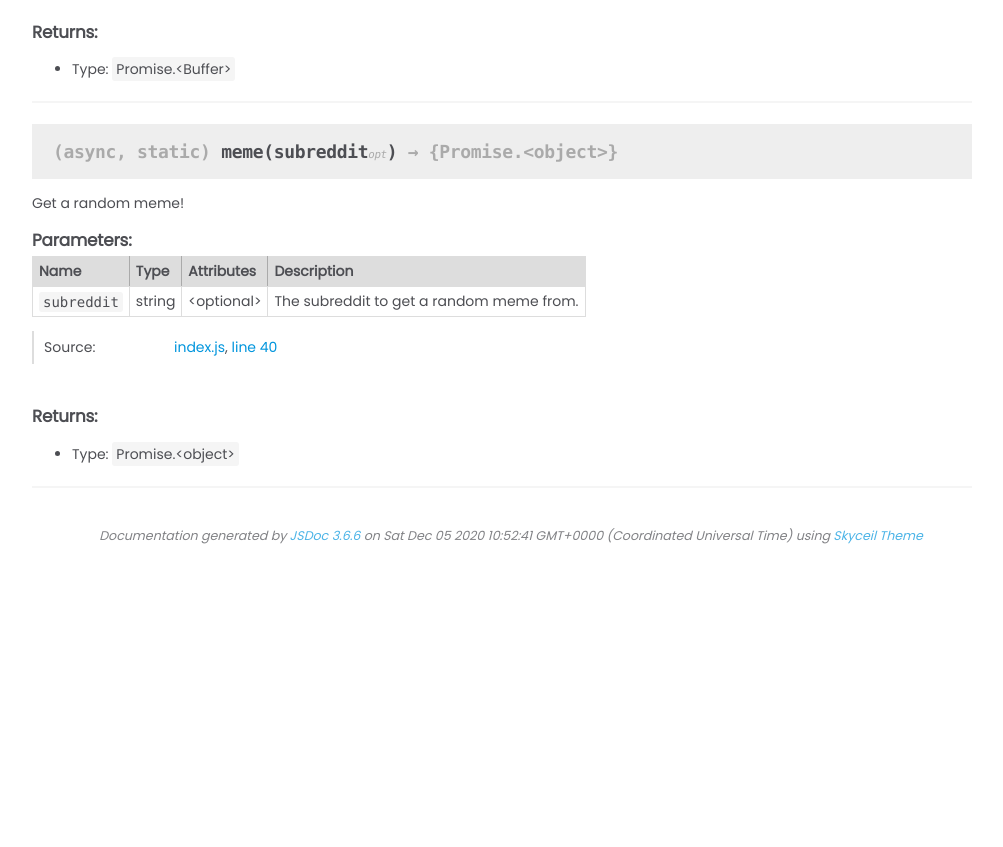
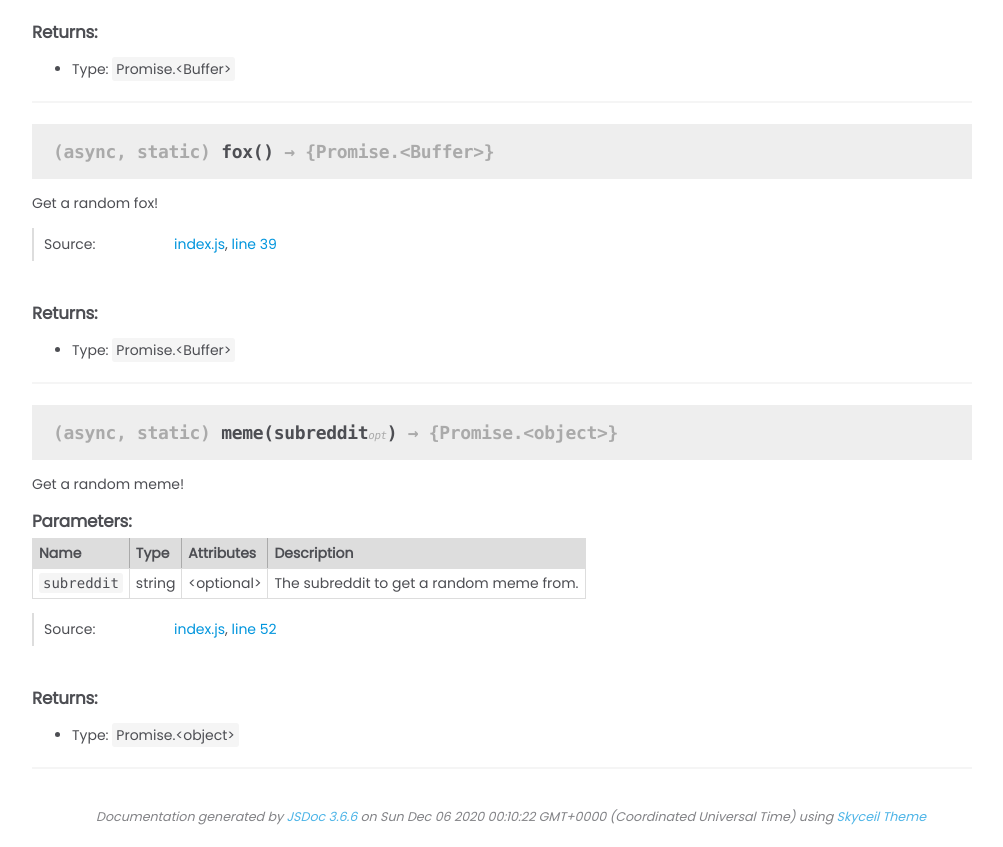
Before and after one commit to 1chiSensei/snowflake-dev-api, a website: page docs/Snowflake.html in a window 1280 px wide. Shown: the part 840-1687 px from the top of the page, without its empty margins (254-1257 px from the left). Before the commit the page ends 1406 px from the top, so only its background shows below. Drawn offline with nearby package versions, Linux system fonts and the light colour scheme.

Commit message:
added fox

```diff
--- a/docs/Snowflake.html
+++ b/docs/Snowflake.html
@@ -27,7 +27,7 @@
         <button class="theme" data-theme="light"><i class="fas fa-moon"></i></button>
     </div>
     <hr>
-    <h4><a href="index.html">Home</a></h4><h5 class="no-bottom must-underline">Classes</h5><ul><li><span class="small-icon C">C</span><b><a href="Snowflake.html">Snowflake</a></b><ul class="has-class-methods"><li><span class="small-icon F">F</span><a href="Snowflake.html#.cat">cat</a></li><li><span class="small-icon F">F</span><a href="Snowflake.html#.dog">dog</a></li><li><span class="small-icon F">F</span><a href="Snowflake.html#.meme">meme</a></li></ul></li></ul>
+    <h4><a href="index.html">Home</a></h4><h5 class="no-bottom must-underline">Classes</h5><ul><li><span class="small-icon C">C</span><b><a href="Snowflake.html">Snowflake</a></b><ul class="has-class-methods"><li><span class="small-icon F">F</span><a href="Snowflake.html#.cat">cat</a></li><li><span class="small-icon F">F</span><a href="Snowflake.html#.dog">dog</a></li><li><span class="small-icon F">F</span><a href="Snowflake.html#.fox">fox</a></li><li><span class="small-icon F">F</span><a href="Snowflake.html#.meme">meme</a></li></ul></li></ul>
 </nav>
 
 <div id="main">
@@ -371,6 +371,111 @@
 
 
 
+    <h4 class="name" id=".fox"><span class="type-signature">(async, static) </span>fox<span class="signature">()</span><span class="type-signature"> &rarr; {Promise.&lt;Buffer>}</span></h4>
+
+
+
+
+
+
+<div class="description">
+    <p>Get a random fox!</p>
+</div>
+
+
+
+
+
+
+
+
+
+
+
+
+
+
+<dl class="details">
+
+
+
+
+
+
+
+
+
+
+
+
+
+
+
+
+
+
+
+
+
+
+
+
+
+
+    <dt class="tag-source">Source:</dt>
+    <dd class="tag-source"><ul class="dummy"><li>
+        <a href="index.js.html">index.js</a>, <a href="index.js.html#line39">line 39</a>
+    </li></ul></dd>
+
+
+
+
+
+
+
+</dl>
+
+
+
+
+
+
+
+
+
+
+
+
+
+
+
+<h5>Returns:</h5>
+
+
+
+
+<ul>
+    <li>
+        Type: <span class="simple-code">
+<span class="param-type">Promise.&lt;Buffer></span>
+
+</span>
+    </li>
+</ul>
+
+
+
+
+
+
+
+<hr>
+
+
+
+
+
+
     <h4 class="name" id=".meme"><span class="type-signature">(async, static) </span>meme<span class="signature">(subreddit<span class="signature-attributes">opt</span>)</span><span class="type-signature"> &rarr; {Promise.&lt;object>}</span></h4>
 
 
@@ -487,7 +592,7 @@
 
     <dt class="tag-source">Source:</dt>
     <dd class="tag-source"><ul class="dummy"><li>
-        <a href="index.js.html">index.js</a>, <a href="index.js.html#line40">line 40</a>
+        <a href="index.js.html">index.js</a>, <a href="index.js.html#line52">line 52</a>
     </li></ul></dd>
 
 
@@ -552,7 +657,7 @@
 <br class="clear">
 
 <footer>
-    Documentation generated by <a href="https://github.com/jsdoc/jsdoc">JSDoc 3.6.6</a> on Sat Dec 05 2020 10:52:41 GMT+0000 (Coordinated Universal Time) using <a href="https://github.com/devsnowflake/jsdoc-skyceil">Skyceil Theme</a>
+    Documentation generated by <a href="https://github.com/jsdoc/jsdoc">JSDoc 3.6.6</a> on Sun Dec 06 2020 00:10:22 GMT+0000 (Coordinated Universal Time) using <a href="https://github.com/devsnowflake/jsdoc-skyceil">Skyceil Theme</a>
 </footer>
 
 <script>prettyPrint();</script>
--- a/docs/search.json
+++ b/docs/search.json
@@ -1 +1 @@
-[{"name":"Home","url":"<a href=\"index.html\">Home</a>"},{"name":"Snowflake","url":"<a href=\"Snowflake.html\">Snowflake</a>"},{"name":"Snowflake.cat","url":"<a href=\"Snowflake.html#.cat\">cat</a>"},{"name":"Snowflake.dog","url":"<a href=\"Snowflake.html#.dog\">dog</a>"},{"name":"Snowflake.meme","url":"<a href=\"Snowflake.html#.meme\">meme</a>"}]
+[{"name":"Home","url":"<a href=\"index.html\">Home</a>"},{"name":"Snowflake","url":"<a href=\"Snowflake.html\">Snowflake</a>"},{"name":"Snowflake.cat","url":"<a href=\"Snowflake.html#.cat\">cat</a>"},{"name":"Snowflake.dog","url":"<a href=\"Snowflake.html#.dog\">dog</a>"},{"name":"Snowflake.fox","url":"<a href=\"Snowflake.html#.fox\">fox</a>"},{"name":"Snowflake.meme","url":"<a href=\"Snowflake.html#.meme\">meme</a>"}]
--- a/package.json
+++ b/package.json
@@ -1,6 +1,6 @@
 {
   "name": "snowflake-dev-api",
-  "version": "1.0.3",
+  "version": "1.0.4",
   "description": "javascript api wrapper for https://api.snowflakedev.xyz",
   "main": "index.js",
   "typings": "./typings/index.d.ts",
@@ -25,7 +25,7 @@
   "bugs": {
     "url": "https://github.com/1chiSensei/snowflake-dev-api/issues"
   },
-  "homepage": "https://github.com/1chiSensei/snowflake-dev-api#readme",
+  "homepage": "https://snowflake-dev-api.1chi.tk",
   "optionalDependencies": {
     "jsdoc-skyceil": "github:DevSnowflake/jsdoc-skyceil"
   }
```
Also changed, not shown: docs/index.html (+3 -3 lines), docs/index.js.html (+14 -2 lines), index.js (+12 -0 lines), test/test.js (+1 -1 lines), README.md.
